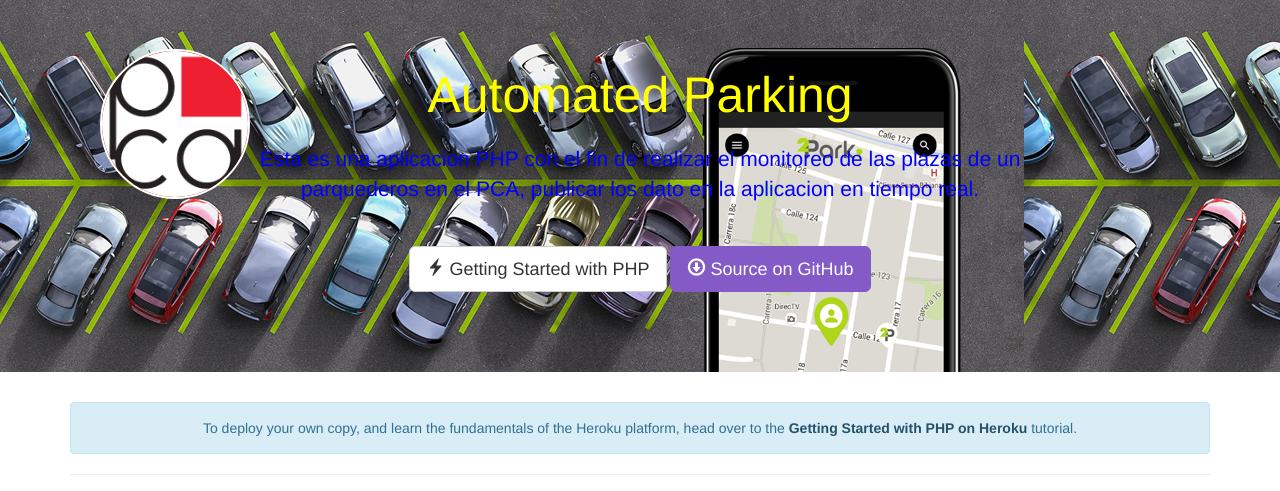
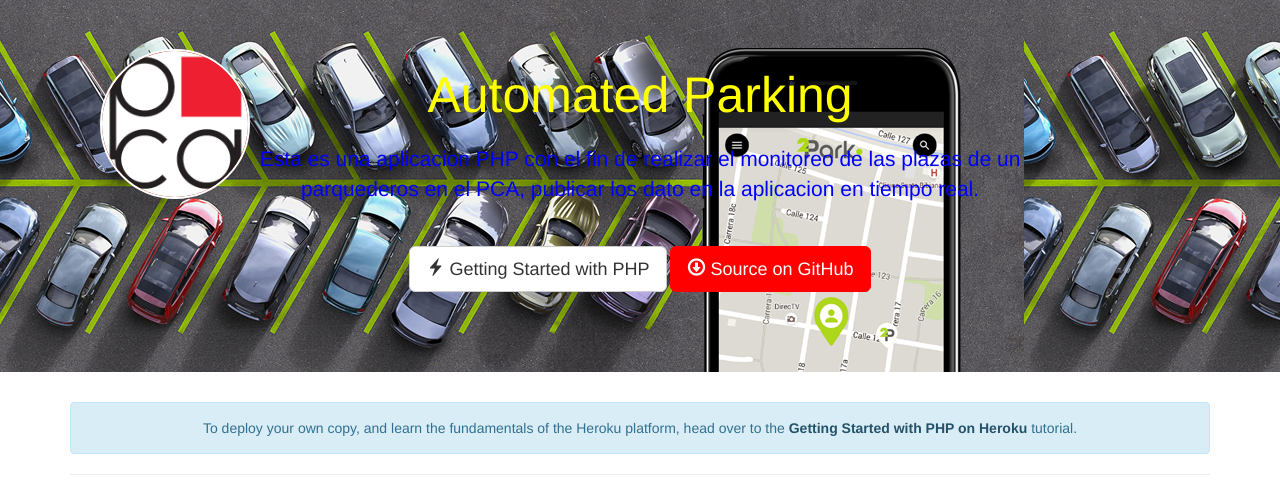
Before and after one commit to Andresrent/ParqueaderoAutomatizado, a PHP site: template web/views/index.twig in a window 1280 px wide. Shown: the part 51-542 px from the top of the page. Run offline with PHP 8.4, Linux system fonts and the light colour scheme; the template is opened without the code that fills it, so the values that code supplies are empty; some libraries are stand-ins or nearby versions.

Commit message:
Update main.css

```diff
--- a/web/stylesheets/main.css
+++ b/web/stylesheets/main.css
@@ -4,11 +4,11 @@
   padding-bottom: 80px;
 }
 .jumbotron .btn-primary {
-  background: #845ac7;
-  border-color: #845ac7;
+  background: red;
+  border-color: red;
 }
 .jumbotron .btn-primary:hover {
-  background: #7646c1;
+  background: red;
 }
 .jumbotron p {
   color: blue;
```
